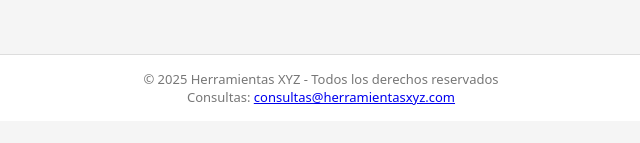
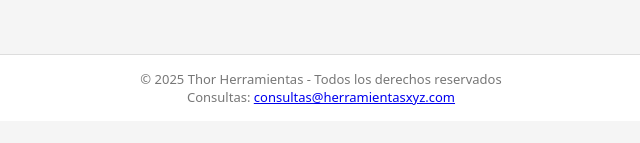
Before and after one commit to franco-pereyra10/thorHerramientass, a plain HTML site: page index.html in a window 1280 px wide. Shown: the part 149-292 px from the top of the page, 319-959 px from the left. Drawn offline with Linux system fonts and the light colour scheme; no server answers.

Commit message:
Add files via upload

```diff
--- a/index.html
+++ b/index.html
@@ -115,7 +115,7 @@
     </aside>
 
     <footer class="footer">
-        <p>© 2025 Herramientas XYZ - Todos los derechos reservados</p>
+        <p>© 2025 Thor Herramientas - Todos los derechos reservados</p>
         <p>Consultas: <a href="mailto:consultas@herramientasxyz.com">consultas@herramientasxyz.com</a></p>
     </footer>
 
```
